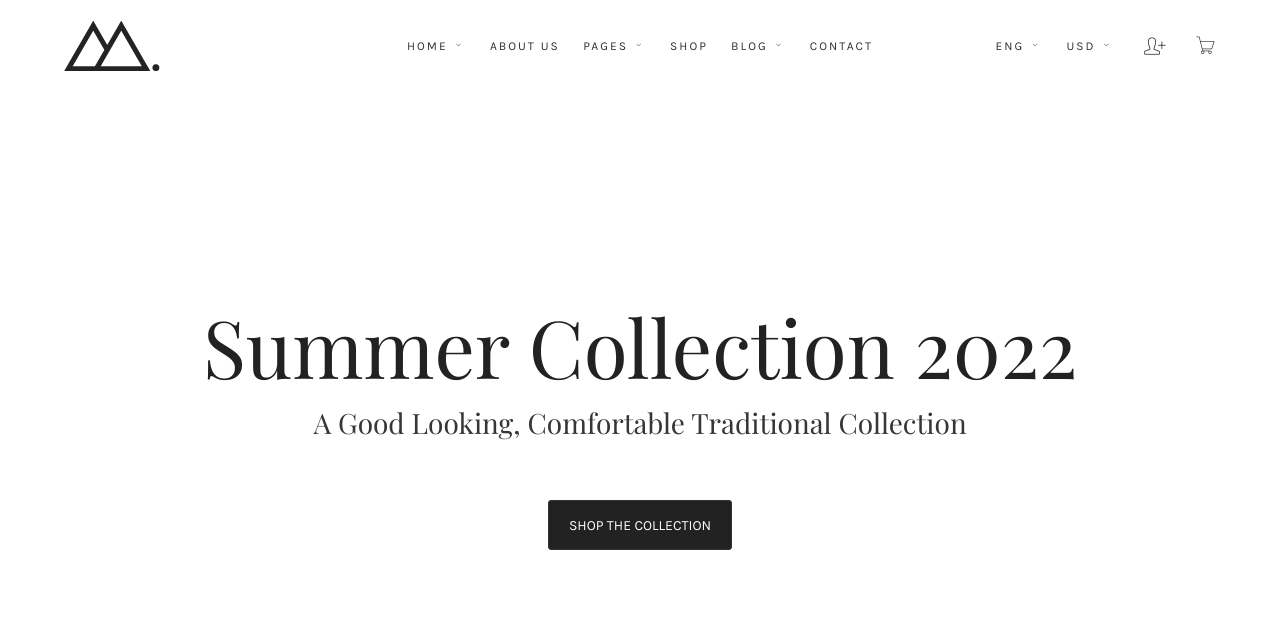
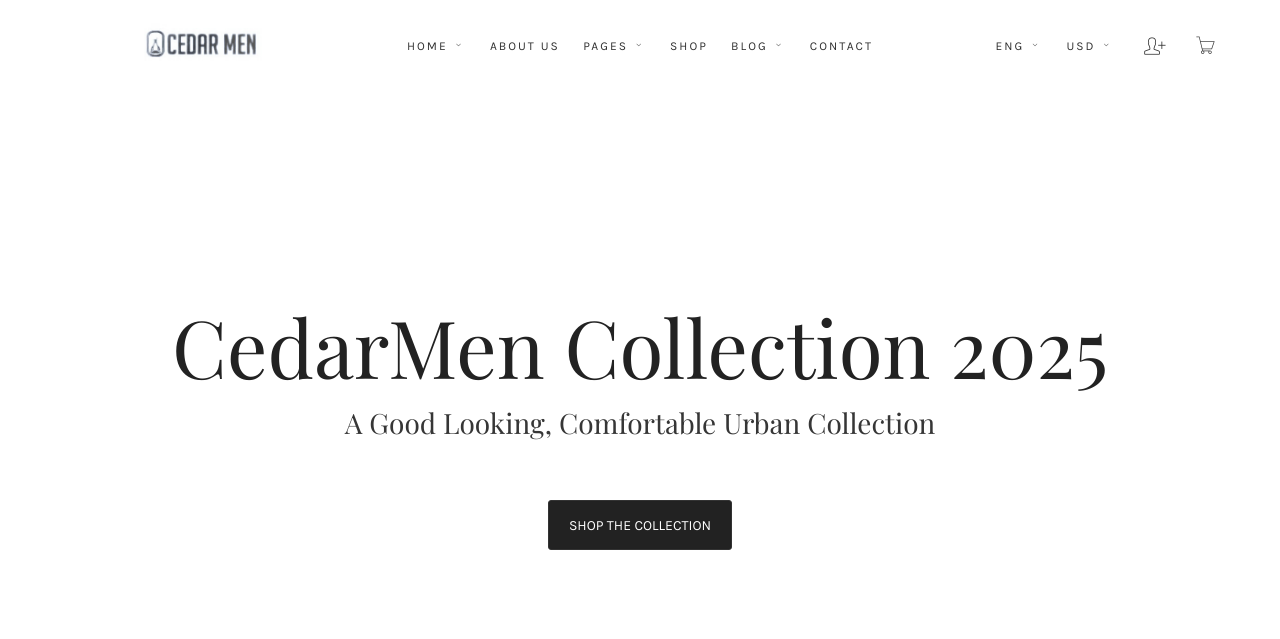
Before and after one commit to haleemakintayo/Cedar-Men, a Django app: page / in a window 1280 px wide. Shown: the top 639 px of the page. Run offline with Django 5.2, Linux system fonts and the light colour scheme; some libraries are stand-ins or nearby versions.

Commit message:
message here

```diff
--- a/templates/base.html
+++ b/templates/base.html
@@ -36,7 +36,7 @@
                         <div class="row">
                             <div class="col-lg-3 col-xl-3 col-md-4 col-4">
                                 <div class="logo">
-                                    <a href="index.html"><img src="{% static 'assets/img/logo/logo.png' %}" alt=""></a>
+                                    <a href="index.html"><img src="{% static 'assets/img/logo/CedarMen-logo.jpg' %}" alt=""></a>
                                 </div>
                             </div>
                             <div class="col-lg-6 col-xl-6 col-md-2 col-2 text-center">
--- a/templates/index.html
+++ b/templates/index.html
@@ -5,8 +5,8 @@
             <div class="slider-area style-1">
                 <div class="container-fluid text-center">
                     <div class="slider-text">
-                        <h2>summer Collection 2022 </h2>
-                        <h3>A good looking, comfortable traditional collection</h3>
+                        <h2>CedarMen Collection 2025 </h2>
+                        <h3>A good looking, comfortable Urban collection</h3>
                         <a href="#" class="button large color-hover">Shop The Collection</a>
                     </div>
                 </div>
```
Also changed, not shown: static/assets/img/logo/CedarMen-logo.jpg (added), static/assets/img/logo/logo.png (deleted).
